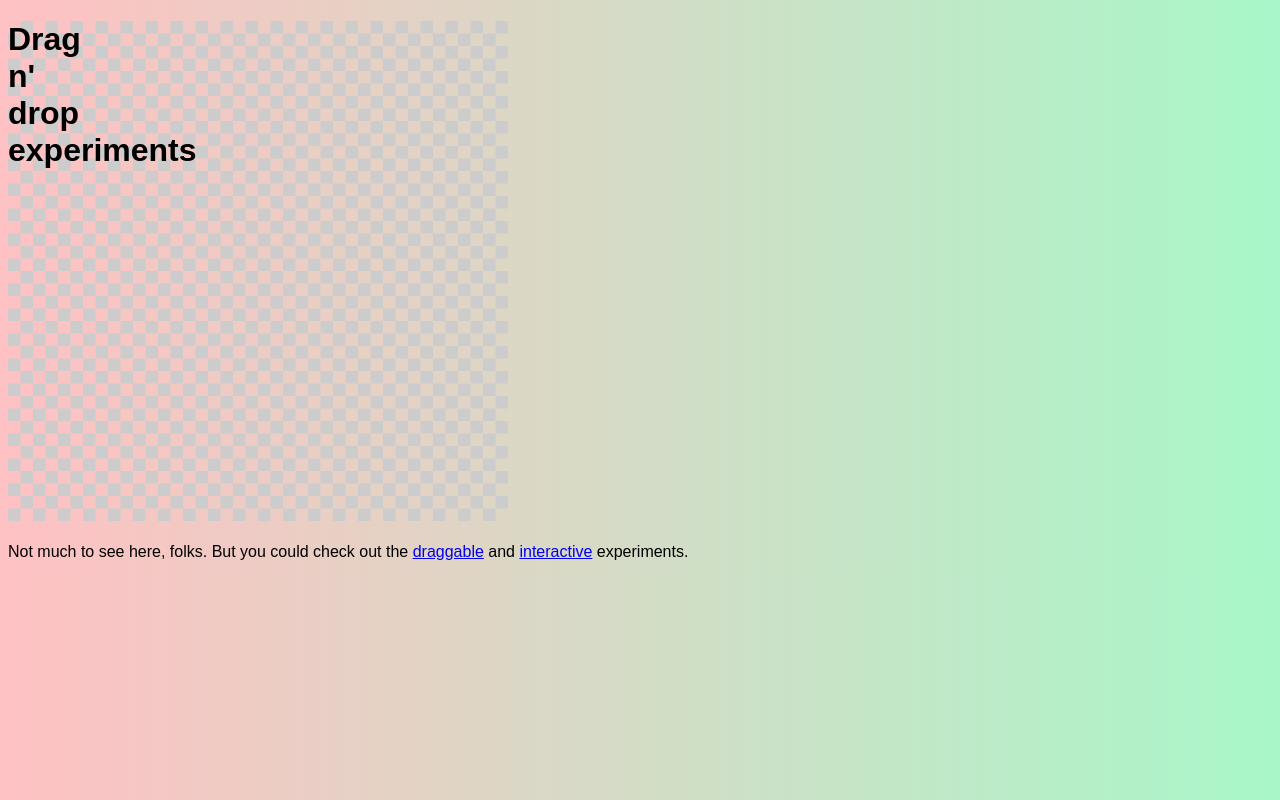
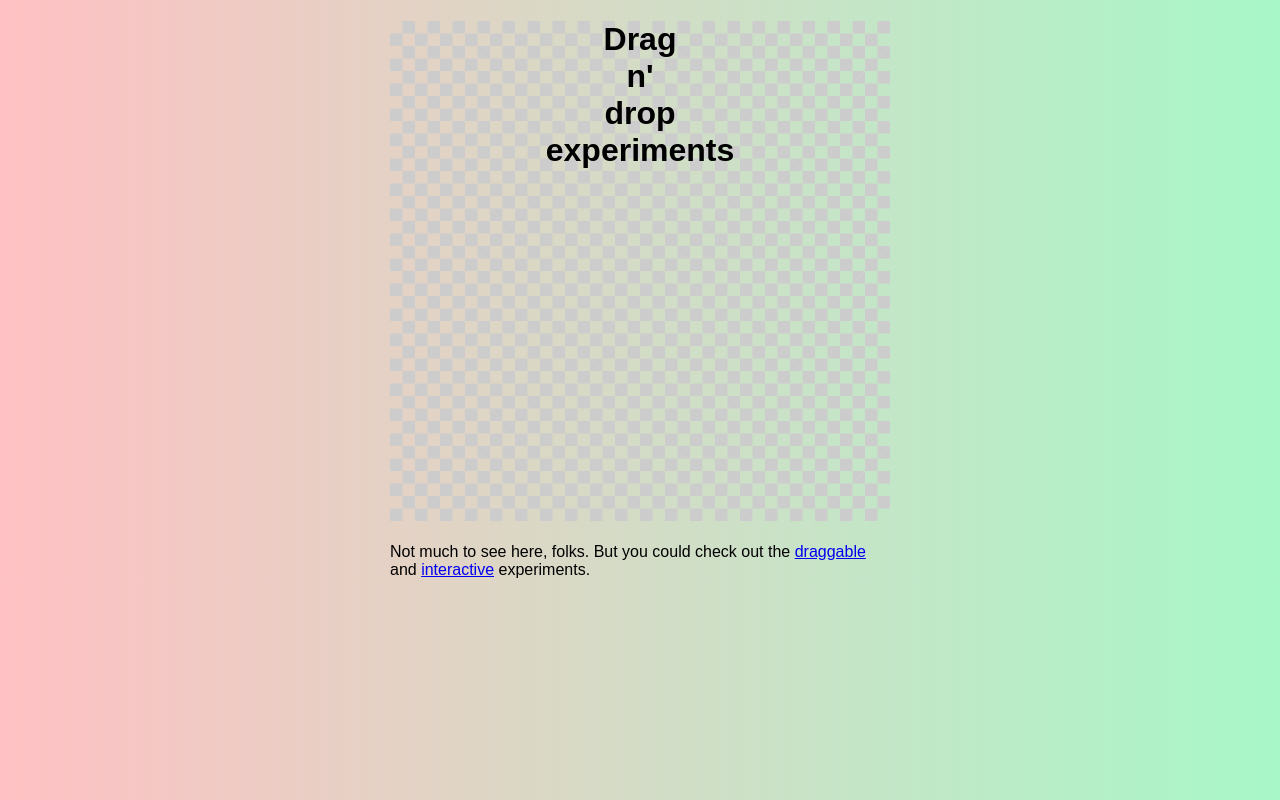
Before and after one commit to mulloverit/drag-drop-exp, a Flask app: page / in a window 1280 px wide. Run offline with Flask 2, Linux system fonts and the light colour scheme.

Commit message:
center styling for divs and text

```diff
--- a/static/styles.css
+++ b/static/styles.css
@@ -2,6 +2,8 @@ body {
     height: 100%;
     background-image: linear-gradient(90deg, #ffc1c3, #a8f7c9);
     font-family: sans-serif;
+    max-width: 500px;
+    margin: auto;
 }
 
 /*background-image for gradient effect found here: https://gist.github.com/dfrankland/f6fed3e3ccc42e3de482b324126f9542*/
@@ -15,6 +17,7 @@ body {
       linear-gradient(135deg, transparent 75%, #ccc 75%);
     background-size:25px 25px; /* Must be a square */
     background-position:0 0, 12.5px 0, 12.5px -12.5px, 0px 12.5px; /* Must be half of one side of the square */
+    text-align: center;
 }
 
 .dropzone {
```
Also changed, not shown: templates/draggable.html (+18 -1 lines).
